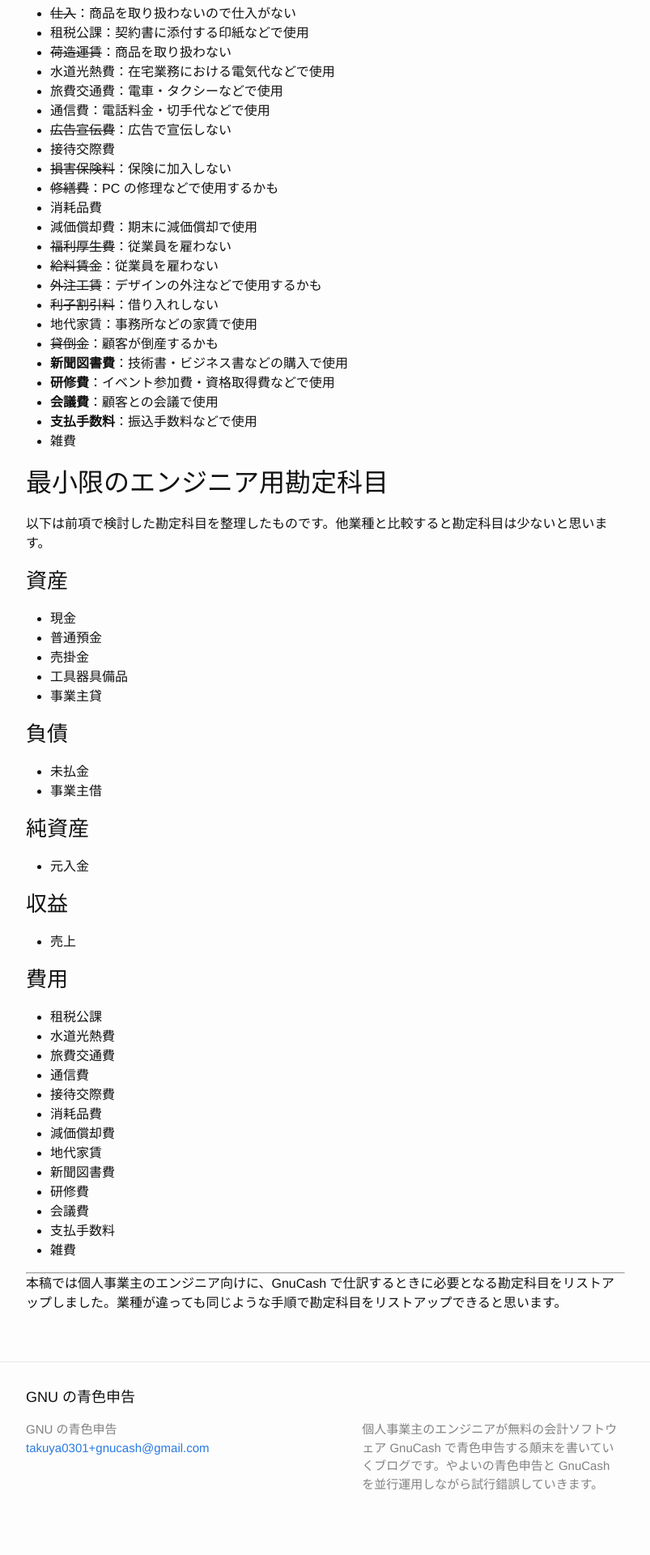
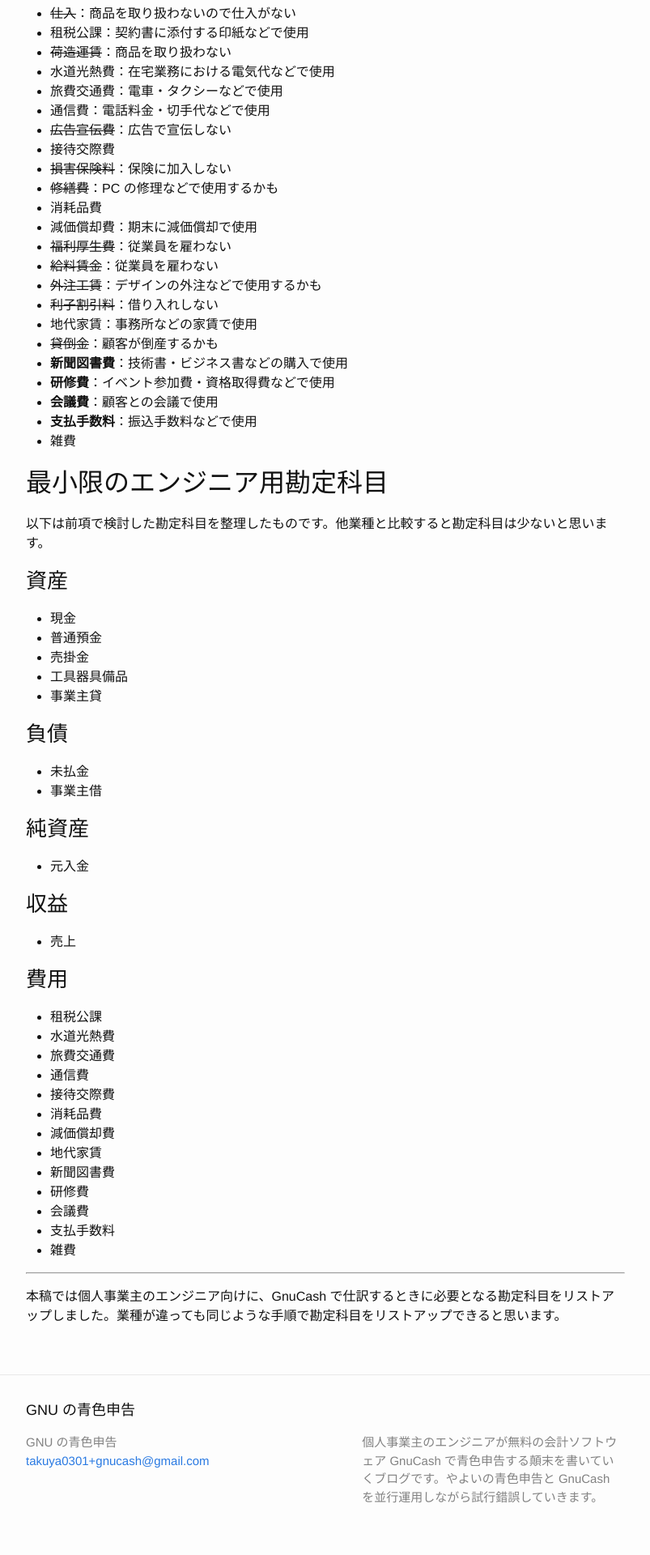
Before and after one commit to omoshetech/gnucash-jp, a Jekyll site: the page built from _posts/2016-04-22-list-account-titles-for-registration-to-gnucash.md, in a window 1280 px wide. Shown: the part 3234-5154 px from the top of the page at 81% size, without its empty margins (238-1041 px from the left). Built offline with Jekyll 4.4.1, drawn with Linux system fonts in a browser that asks for light colours.

Commit message:
Add a bottom margin to the hr element

```diff
--- a/_sass/_custom.scss
+++ b/_sass/_custom.scss
@@ -15,3 +15,7 @@ th {
 td {
   border-top: 1px solid $grey-color;
 }
+
+hr {
+  margin-bottom: 16px;
+}
```
